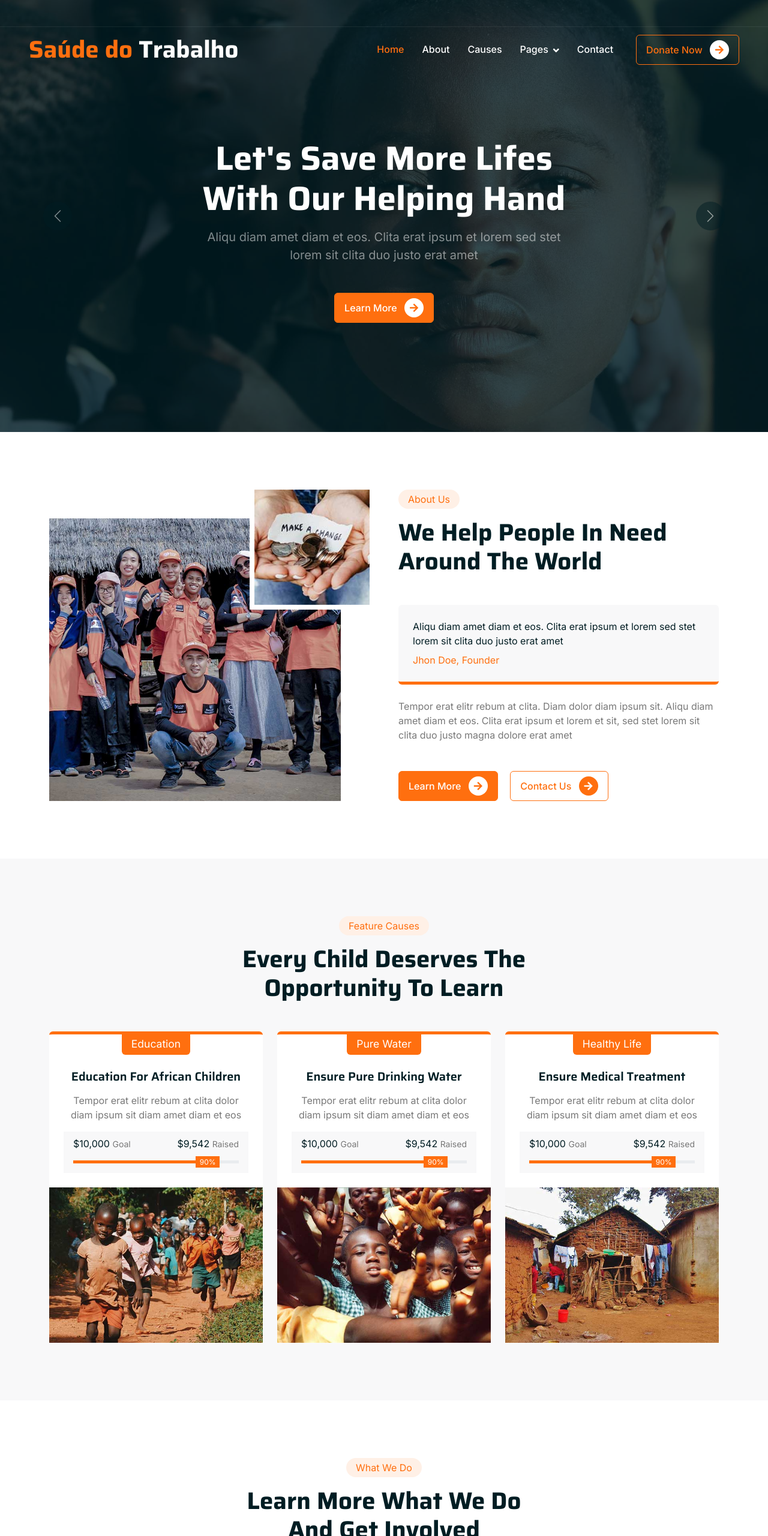
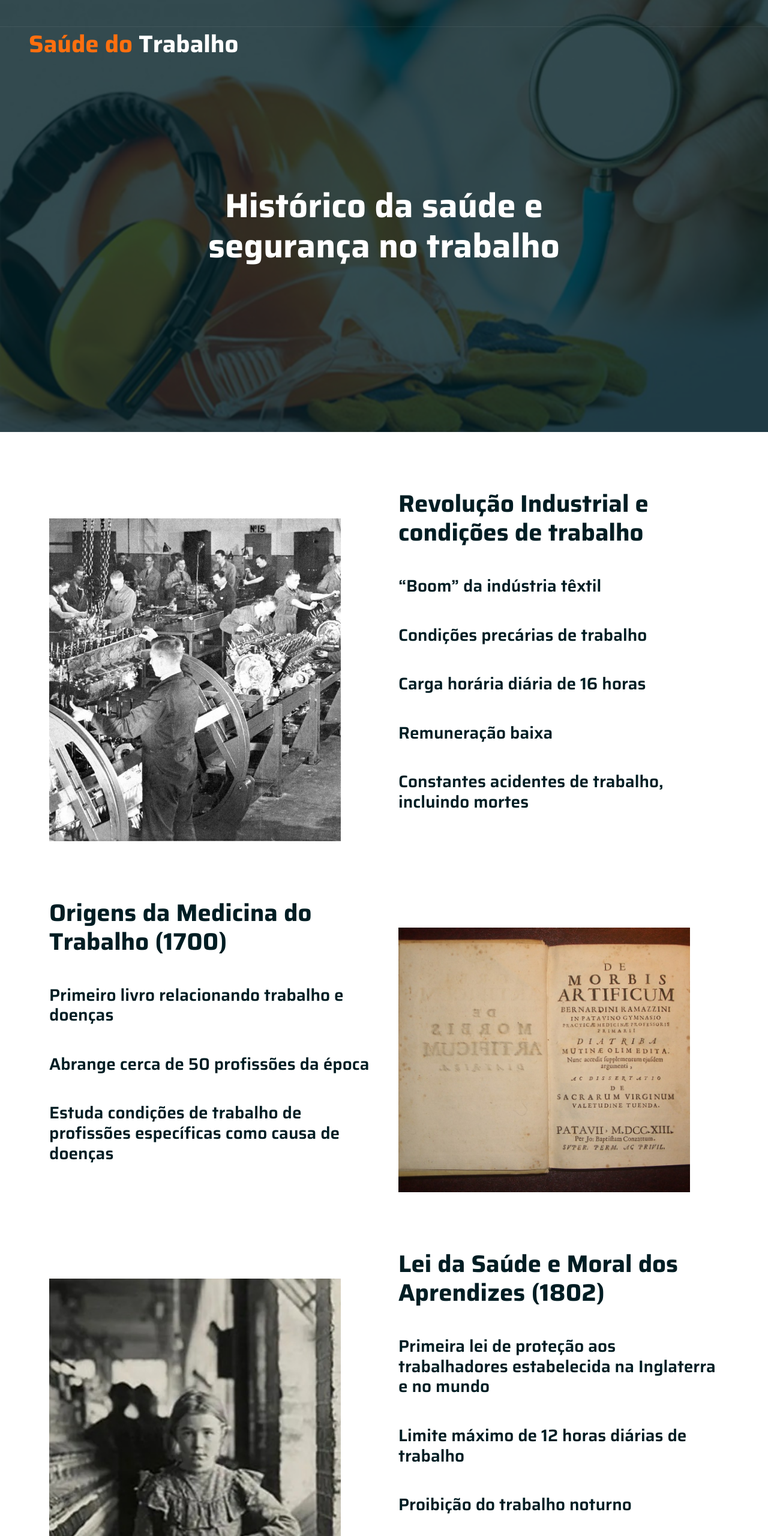
Before and after one commit to Chiiip/LegSoc, a plain HTML site: page index.html in a window 1280 px wide. Shown: the top 2560 px of the page at 60% size. Drawn offline with nearby package versions, Linux system fonts and the light colour scheme.

Commit message:
add history section

```diff
--- a/index.html
+++ b/index.html
@@ -53,32 +53,6 @@
             <button type="button" class="navbar-toggler me-4" data-bs-toggle="collapse" data-bs-target="#navbarCollapse">
                 <span class="navbar-toggler-icon"></span>
             </button>
-            <div class="collapse navbar-collapse" id="navbarCollapse">
-                <div class="navbar-nav ms-auto p-4 p-lg-0">
-                    <a href="index.html" class="nav-item nav-link active">Home</a>
-                    <a href="about.html" class="nav-item nav-link">About</a>
-                    <a href="causes.html" class="nav-item nav-link">Causes</a>
-                    <div class="nav-item dropdown">
-                        <a href="#" class="nav-link dropdown-toggle" data-bs-toggle="dropdown">Pages</a>
-                        <div class="dropdown-menu m-0">
-                            <a href="service.html" class="dropdown-item">Service</a>
-                            <a href="donate.html" class="dropdown-item">Donate</a>
-                            <a href="team.html" class="dropdown-item">Our Team</a>
-                            <a href="testimonial.html" class="dropdown-item">Testimonial</a>
-                            <a href="404.html" class="dropdown-item">404 Page</a>
-                        </div>
-                    </div>
-                    <a href="contact.html" class="nav-item nav-link">Contact</a>
-                </div>
-                <div class="d-none d-lg-flex ms-2">
-                    <a class="btn btn-outline-primary py-2 px-3" href="">
-                        Donate Now
-                        <div class="d-inline-flex btn-sm-square bg-white text-primary rounded-circle ms-2">
-                            <i class="fa fa-arrow-right"></i>
-                        </div>
-                    </a>
-                </div>
-            </div>
         </nav>
     </div>
     <!-- Navbar End -->
@@ -89,54 +63,18 @@
         <div id="header-carousel" class="carousel slide" data-bs-ride="carousel">
             <div class="carousel-inner">
                 <div class="carousel-item active">
-                    <img class="w-100" src="img/carousel-1.jpg" alt="Image">
+                    <img class="w-100" src="img/saude-e-seguranca-ocupacional.jpg" alt="Image">
                     <div class="carousel-caption">
                         <div class="container">
                             <div class="row justify-content-center">
                                 <div class="col-lg-7 pt-5">
-                                    <h1 class="display-4 text-white mb-3 animated slideInDown">Let's Change The World With Humanity</h1>
-                                    <p class="fs-5 text-white-50 mb-5 animated slideInDown">Aliqu diam amet diam et eos. Clita erat ipsum et lorem sed stet lorem sit clita duo justo erat amet</p>
-                                    <a class="btn btn-primary py-2 px-3 animated slideInDown" href="">
-                                        Learn More
-                                        <div class="d-inline-flex btn-sm-square bg-white text-primary rounded-circle ms-2">
-                                            <i class="fa fa-arrow-right"></i>
-                                        </div>
-                                    </a>
-                                </div>
-                            </div>
-                        </div>
-                    </div>
-                </div>
-                <div class="carousel-item">
-                    <img class="w-100" src="img/carousel-2.jpg" alt="Image">
-                    <div class="carousel-caption">
-                        <div class="container">
-                            <div class="row justify-content-center">
-                                <div class="col-lg-7 pt-5">
-                                    <h1 class="display-4 text-white mb-3 animated slideInDown">Let's Save More Lifes With Our Helping Hand</h1>
-                                    <p class="fs-5 text-white-50 mb-5 animated slideInDown">Aliqu diam amet diam et eos. Clita erat ipsum et lorem sed stet lorem sit clita duo justo erat amet</p>
-                                    <a class="btn btn-primary py-2 px-3 animated slideInDown" href="">
-                                        Learn More
-                                        <div class="d-inline-flex btn-sm-square bg-white text-primary rounded-circle ms-2">
-                                            <i class="fa fa-arrow-right"></i>
-                                        </div>
-                                    </a>
+                                    <h1 class="display-4 text-white mb-3 animated slideInDown">Histórico da saúde e segurança no trabalho</h1>
                                 </div>
                             </div>
                         </div>
                     </div>
                 </div>
             </div>
-            <button class="carousel-control-prev" type="button" data-bs-target="#header-carousel"
-                data-bs-slide="prev">
-                <span class="carousel-control-prev-icon" aria-hidden="true"></span>
-                <span class="visually-hidden">Previous</span>
-            </button>
-            <button class="carousel-control-next" type="button" data-bs-target="#header-carousel"
-                data-bs-slide="next">
-                <span class="carousel-control-next-icon" aria-hidden="true"></span>
-                <span class="visually-hidden">Next</span>
-            </button>
         </div>
     </div>
     <!-- Carousel End -->
@@ -148,31 +86,63 @@
             <div class="row g-5">
                 <div class="col-lg-6 wow fadeInUp" data-wow-delay="0.1s">
                     <div class="position-relative overflow-hidden h-100" style="min-height: 400px;">
-                        <img class="position-absolute w-100 h-100 pt-5 pe-5" src="img/about-1.jpg" alt="" style="object-fit: cover;">
-                        <img class="position-absolute top-0 end-0 bg-white ps-2 pb-2" src="img/about-2.jpg" alt="" style="width: 200px; height: 200px;">
+                        <img class="position-absolute w-100 h-100 pt-5 pe-5" src="img/IMAGEM1.jpg" alt="" style="object-fit: cover;">
+                        <!-- <img class="position-absolute top-0 end-0 bg-white ps-2 pb-2" src="img/about-2.jpg" alt="" style="width: 200px; height: 200px;"> -->
                     </div>
                 </div>
                 <div class="col-lg-6 wow fadeInUp" data-wow-delay="0.5s">
                     <div class="h-100">
-                        <div class="d-inline-block rounded-pill bg-secondary text-primary py-1 px-3 mb-3">About Us</div>
-                        <h1 class="display-6 mb-5">We Help People In Need Around The World</h1>
-                        <div class="bg-light border-bottom border-5 border-primary rounded p-4 mb-4">
-                            <p class="text-dark mb-2">Aliqu diam amet diam et eos. Clita erat ipsum et lorem sed stet lorem sit clita duo justo erat amet</p>
-                            <span class="text-primary">Jhon Doe, Founder</span>
-                        </div>
-                        <p class="mb-5">Tempor erat elitr rebum at clita. Diam dolor diam ipsum sit. Aliqu diam amet diam et eos. Clita erat ipsum et lorem et sit, sed stet lorem sit clita duo justo magna dolore erat amet</p>
-                        <a class="btn btn-primary py-2 px-3 me-3" href="">
-                            Learn More
-                            <div class="d-inline-flex btn-sm-square bg-white text-primary rounded-circle ms-2">
-                                <i class="fa fa-arrow-right"></i>
-                            </div>
-                        </a>
-                        <a class="btn btn-outline-primary py-2 px-3" href="">
-                            Contact Us
-                            <div class="d-inline-flex btn-sm-square bg-primary text-white rounded-circle ms-2">
-                                <i class="fa fa-arrow-right"></i>
-                            </div>
-                        </a>
+                        <h1 class="display-6 mb-5">Revolução Industrial e condições de trabalho
+                        </h1>
+                        <h3 class="display-10 mb-5">“Boom” da indústria têxtil</h3>
+                        <h3 class="display-10 mb-5">Condições precárias de trabalho</h3>
+                        <h3 class="display-10 mb-5">Carga horária diária de 16 horas</h3>
+                        <h3 class="display-10 mb-5">Remuneração baixa</h3>
+                        <h3 class="display-10 mb-5">Constantes acidentes de trabalho, incluindo mortes</h3>
+                    </div>
+                </div>
+            </div>
+        </div>
+    </div>
+
+    <div class="container-xxl py-5">
+        <div class="container">
+            <div class="row g-5">
+                <div class="col-lg-6 wow fadeInUp" data-wow-delay="0.5s">
+                    <div class="h-100">
+                        <h1 class="display-6 mb-5">Origens da Medicina do Trabalho (1700)
+                        </h1>
+                        <h3 class="display-10 mb-5">Primeiro livro relacionando trabalho e doenças</h3>
+                        <h3 class="display-10 mb-5">Abrange cerca de 50 profissões da época</h3>
+                        <h3 class="display-10 mb-5">Estuda condições de trabalho de profissões específicas como causa de doenças</h3>
+                    </div>
+                </div>
+                <div class="col-lg-6 wow fadeInUp" data-wow-delay="0.1s">
+                    <div class="position-relative overflow-hidden h-100" style="min-height: 400px;">
+                        <img class="position-absolute w-100 h-100 pt-5 pe-5" src="img/IMAGEM2.jpg" alt="" style="object-fit: cover;">
+                    </div>
+                </div>
+            </div>
+        </div>
+    </div>
+
+    <div class="container-xxl py-5">
+        <div class="container">
+            <div class="row g-5">
+                <div class="col-lg-6 wow fadeInUp" data-wow-delay="0.1s">
+                    <div class="position-relative overflow-hidden h-100" style="min-height: 400px;">
+                        <img class="position-absolute w-100 h-100 pt-5 pe-5" src="img/IMAGEM3.jpg" alt="" style="object-fit: cover;">
+                    </div>
+                </div>
+                <div class="col-lg-6 wow fadeInUp" data-wow-delay="0.5s">
+                    <div class="h-100">
+                        <h1 class="display-6 mb-5">Lei da Saúde e Moral dos Aprendizes (1802)</h1>
+                        <h3 class="display-10 mb-5">Primeira lei de proteção aos trabalhadores estabelecida na Inglaterra e no mundo</h3>
+                        <h3 class="display-10 mb-5">Limite máximo de 12 horas diárias de trabalho</h3>
+                        <h3 class="display-10 mb-5">Proibição do trabalho noturno</h3>
+                        <h3 class="display-10 mb-5">Obrigatoriedade de lavagem das paredes das fábricas duas vezes ao ano</h3>
+                        <h3 class="display-10 mb-5">Obrigatoriedade de ventilação nas fábricas</h3>
+                        <h3 class="display-10 mb-5">Medidas ineficientes para redução do número de acidentes de trabalho</h3>
                     </div>
                 </div>
             </div>
@@ -182,7 +152,7 @@
 
 
     <!-- Causes Start -->
-    <div class="container-xxl bg-light my-5 py-5">
+    <!-- <div class="container-xxl bg-light my-5 py-5">
         <div class="container py-5">
             <div class="text-center mx-auto mb-5 wow fadeInUp" data-wow-delay="0.1s" style="max-width: 500px;">
                 <div class="d-inline-block rounded-pill bg-secondary text-primary py-1 px-3 mb-3">Feature Causes</div>
@@ -291,22 +261,47 @@
             </div>
         </div>
     </div>
-    <!-- Causes End -->
+    Causes End -->
 
+    <!-- <div class="owl-carousel testimonial-carousel wow fadeInUp" data-wow-delay="0.1s">
+        <div class="testimonial-item text-center">
+            <img class="img-fluid bg-light rounded-circle p-2 mx-auto mb-4" src="img/testimonial-1.jpg" style="width: 100px; height: 100px;">
+            <div class="testimonial-text rounded text-center p-4">
+                <p>Clita clita tempor justo dolor ipsum amet kasd amet duo justo duo duo labore sed sed. Magna ut diam sit et amet stet eos sed clita erat magna elitr erat sit sit erat at rebum justo sea clita.</p>
+                <h5 class="mb-1">Doner Name</h5>
+                <span class="fst-italic">Profession</span>
+            </div>
+        </div>
+        <div class="testimonial-item text-center">
+            <img class="img-fluid bg-light rounded-circle p-2 mx-auto mb-4" src="img/testimonial-2.jpg" style="width: 100px; height: 100px;">
+            <div class="testimonial-text rounded text-center p-4">
+                <p>Clita clita tempor justo dolor ipsum amet kasd amet duo justo duo duo labore sed sed. Magna ut diam sit et amet stet eos sed clita erat magna elitr erat sit sit erat at rebum justo sea clita.</p>
+                <h5 class="mb-1">Doner Name</h5>
+                <span class="fst-italic">Profession</span>
+            </div>
+        </div>
+        <div class="testimonial-item text-center">
+            <img class="img-fluid bg-light rounded-circle p-2 mx-auto mb-4" src="img/testimonial-3.jpg" style="width: 100px; height: 100px;">
+            <div class="testimonial-text rounded text-center p-4">
+                <p>Clita clita tempor justo dolor ipsum amet kasd amet duo justo duo duo labore sed sed. Magna ut diam sit et amet stet eos sed clita erat magna elitr erat sit sit erat at rebum justo sea clita.</p>
+                <h5 class="mb-1">Doner Name</h5>
+                <span class="fst-italic">Profession</span>
+            </div>
+        </div>
+    </div> -->
 
     <!-- Service Start -->
     <div class="container-xxl py-5">
         <div class="container">
             <div class="text-center mx-auto mb-5 wow fadeInUp" data-wow-delay="0.1s" style="max-width: 500px;">
-                <div class="d-inline-block rounded-pill bg-secondary text-primary py-1 px-3 mb-3">What We Do</div>
-                <h1 class="display-6 mb-5">Learn More What We Do And Get Involved</h1>
+                <h1 class="display-6 mb-5">Normas Regulamentadoras</h1>
             </div>
             <div class="row g-4 justify-content-center">
                 <div class="col-lg-6 col-md-6 wow fadeInUp" data-wow-delay="0.1s">
                     <div class="service-item bg-white text-center h-100 p-4 p-xl-5">
                         <img class="img-fluid mb-6" src="img/icon-1.png" alt="">
                         <h4 class="mb-3">NR 1 - Disposições Gerais</h4>
-                        <p class="mb-4">Tempor ut dolore lorem kasd vero ipsum sit eirmod sit. Ipsum diam justo sed vero dolor duo.</p>
+                        <p class="mb-4">Determinação sobre as normas regulamentadoras (NRs) relativas à segurança e medicina do trabalho.</p>
                         <a class="btn btn-outline-primary px-3" target="_blank" href="https://www.gov.br/trabalho-e-previdencia/pt-br/acesso-a-informacao/participacao-social/conselhos-e-orgaos-colegiados/ctpp/normas-regulamentadora/normas-regulamentadoras-vigentes/nr-1">
                             Texto na íntegra
                             <div class="d-inline-flex btn-sm-square bg-primary text-white rounded-circle ms-2">
@@ -319,7 +314,7 @@
                     <div class="service-item bg-white text-center h-100 p-4 p-xl-5">
                         <img class="img-fluid mb-6" src="img/icon-2.png" alt="">
                         <h4 class="mb-3">NR 4 - SESMT</h4>
-                        <p class="mb-4">Tempor ut dolore lorem kasd vero ipsum sit eirmod sit. Ipsum diam justo sed vero dolor duo.</p>
+                        <p class="mb-4">Determina como obrigatória a contratação de profissionais da área de saúde e segurança do trabalho e estabelece critérios para a criação dos Serviços Especializados em Engenharia de Segurança e em Medicina do Trabalho (SESMT).</p>
                         <a class="btn btn-outline-primary px-3" target="_blank" href="https://www.gov.br/trabalho-e-previdencia/pt-br/acesso-a-informacao/participacao-social/conselhos-e-orgaos-colegiados/ctpp/normas-regulamentadora/normas-regulamentadoras-vigentes/norma-regulamentadora-no-4-nr-4">
                             Texto na íntegra
                             <div class="d-inline-flex btn-sm-square bg-primary text-white rounded-circle ms-2">
@@ -602,32 +597,6 @@
             <canvas id="chartExamFourthValue"></canvas>
             </div>
             </div>
-            <!-- <div class="owl-carousel testimonial-carousel wow fadeInUp" data-wow-delay="0.1s">
-                <div class="testimonial-item text-center">
-                    <img class="img-fluid bg-light rounded-circle p-2 mx-auto mb-4" src="img/testimonial-1.jpg" style="width: 100px; height: 100px;">
-                    <div class="testimonial-text rounded text-center p-4">
-                        <p>Clita clita tempor justo dolor ipsum amet kasd amet duo justo duo duo labore sed sed. Magna ut diam sit et amet stet eos sed clita erat magna elitr erat sit sit erat at rebum justo sea clita.</p>
-                        <h5 class="mb-1">Doner Name</h5>
-                        <span class="fst-italic">Profession</span>
-                    </div>
-                </div>
-                <div class="testimonial-item text-center">
-                    <img class="img-fluid bg-light rounded-circle p-2 mx-auto mb-4" src="img/testimonial-2.jpg" style="width: 100px; height: 100px;">
-                    <div class="testimonial-text rounded text-center p-4">
-                        <p>Clita clita tempor justo dolor ipsum amet kasd amet duo justo duo duo labore sed sed. Magna ut diam sit et amet stet eos sed clita erat magna elitr erat sit sit erat at rebum justo sea clita.</p>
-                        <h5 class="mb-1">Doner Name</h5>
-                        <span class="fst-italic">Profession</span>
-                    </div>
-                </div>
-                <div class="testimonial-item text-center">
-                    <img class="img-fluid bg-light rounded-circle p-2 mx-auto mb-4" src="img/testimonial-3.jpg" style="width: 100px; height: 100px;">
-                    <div class="testimonial-text rounded text-center p-4">
-                        <p>Clita clita tempor justo dolor ipsum amet kasd amet duo justo duo duo labore sed sed. Magna ut diam sit et amet stet eos sed clita erat magna elitr erat sit sit erat at rebum justo sea clita.</p>
-                        <h5 class="mb-1">Doner Name</h5>
-                        <span class="fst-italic">Profession</span>
-                    </div>
-                </div>
-            </div> -->
         </div>
     </div>
     <!-- Testimonial End -->
```
Also changed, not shown: img/IMAGEM1.jpg (added), img/IMAGEM1.png (added), img/IMAGEM2.jpg (added), img/IMAGEM3.jpg (added), img/saude-e-seguranca-ocupacional.jpg (added).
